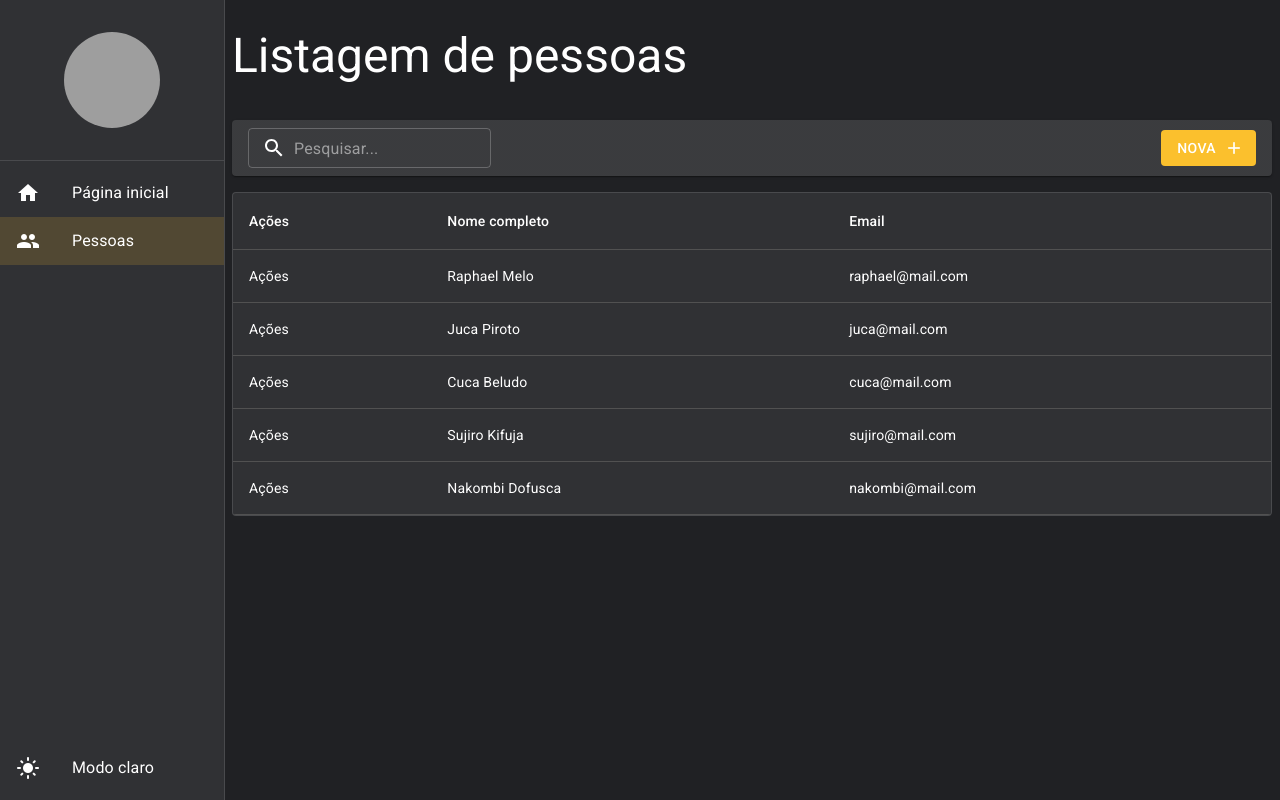
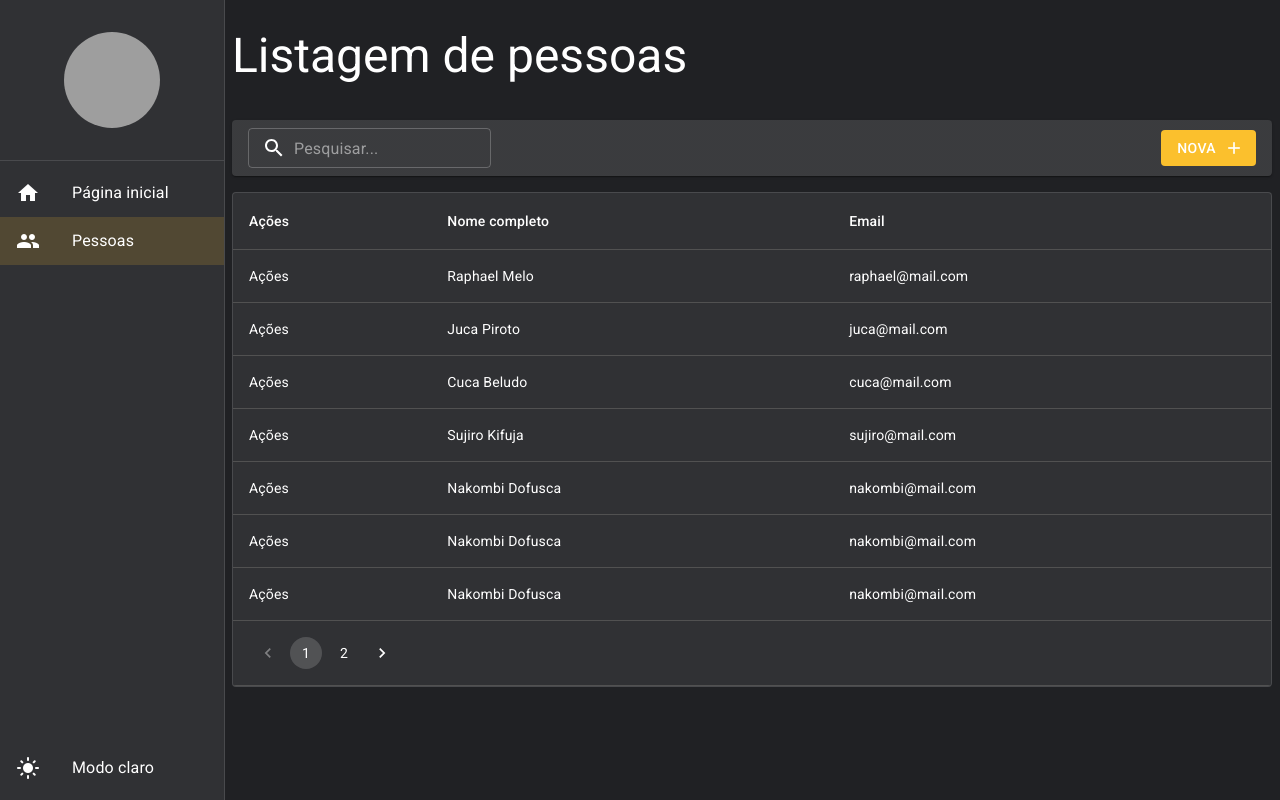
Before and after one commit to raphaelcmelo/tsintro, a React (Create React App) app: page /people in a window 1280 px wide. Built offline with nearby package versions, Linux system fonts and the light colour scheme; data requests are answered from the project's data file; grey boxes are pictures that could not be loaded.

Commit message:
feat: add list pagination

```diff
--- a/mock/database.json
+++ b/mock/database.json
@@ -29,6 +29,42 @@
       "email": "nakombi@mail.com",
       "cityId": 1,
       "fullName": "Nakombi Dofusca"
+    },
+    {
+      "id": 6,
+      "email": "nakombi@mail.com",
+      "cityId": 1,
+      "fullName": "Nakombi Dofusca"
+    },
+    {
+      "id": 7,
+      "email": "nakombi@mail.com",
+      "cityId": 1,
+      "fullName": "Nakombi Dofusca"
+    },
+    {
+      "id": 8,
+      "email": "nakombi@mail.com",
+      "cityId": 1,
+      "fullName": "Nakombi Dofusca"
+    },
+    {
+      "id": 9,
+      "email": "nakombi@mail.com",
+      "cityId": 1,
+      "fullName": "Nakombi Dofusca"
+    },
+    {
+      "id": 10,
+      "email": "nakombi@mail.com",
+      "cityId": 1,
+      "fullName": "Nakombi Dofusca"
+    },
+    {
+      "id": 11,
+      "email": "nakombi@mail.com",
+      "cityId": 1,
+      "fullName": "Nakombi Docorcel"
     }
   ]
 }
--- a/src/environment/index.ts
+++ b/src/environment/index.ts
@@ -4,7 +4,7 @@ export const Environment = {
 /**
  * Define a quantidade de linhas a ser carregada por padrão nas listagens.
  */
-	LINES_LIMIT: 10,
+	LINES_LIMIT: 7,
 	/**
  * Define o texto padrão de dentro dos inputs
  */
--- a/src/pages/people/PeopleList.tsx
+++ b/src/pages/people/PeopleList.tsx
@@ -1,5 +1,5 @@
 import { useEffect, useMemo, useState } from 'react';
-import { LinearProgress, Paper, Table, TableBody, TableCell, TableContainer, TableFooter, TableHead, TableRow } from '@mui/material';
+import { LinearProgress, Pagination, Paper, Table, TableBody, TableCell, TableContainer, TableFooter, TableHead, TableRow } from '@mui/material';
 import { useSearchParams } from 'react-router-dom';
 
 import { IListPeople, PeopleService } from '../../shared/services/api/people/PeopleService';
@@ -21,11 +21,15 @@ export const PeopleList: React.FC = () => {
 		return searchParams.get('find') || '';
 	}, [searchParams]);
 
+	const page = useMemo(() => {
+		return Number(searchParams.get('page') || '1');
+	}, [searchParams]);
+
 	useEffect(() => {
 		setIsLoading(true);
 
 		debounce(() => {
-			PeopleService.getAll(1, find)
+			PeopleService.getAll(page, find)
 				.then((result) => {
 					setIsLoading(false);
 
@@ -39,7 +43,7 @@ export const PeopleList: React.FC = () => {
 					}
 				});
 		});
-	}, [find]);
+	}, [find, page]);
 
 	return (
 		<BaseLayout
@@ -49,7 +53,7 @@ export const PeopleList: React.FC = () => {
 					showSearchInput={true}
 					textNewButton='Nova'
 					textSearch={find}
-					onChangeTextSearch={text => setSearchParams({ find: text }, { replace: true })}
+					onChangeTextSearch={text => setSearchParams({ find: text, page: '1' }, { replace: true })}
 				/>
 			}
 		>
@@ -84,6 +88,17 @@ export const PeopleList: React.FC = () => {
 								</TableCell>
 							</TableRow>
 						)}
+						{(totalCount > 0 && totalCount > Environment.LINES_LIMIT) && (
+							<TableRow>
+								<TableCell colSpan={3}>
+									<Pagination
+										page={page}
+										count={Math.ceil(totalCount / Environment.LINES_LIMIT)}
+										onChange={(_, newPage) => setSearchParams({ find, page: newPage.toString() }, { replace: true })}
+									/>
+								</TableCell>
+							</TableRow>
+						)}
 					</TableFooter>
 				</Table>
 			</TableContainer>
--- a/src/shared/services/api/people/PeopleService.ts
+++ b/src/shared/services/api/people/PeopleService.ts
@@ -22,7 +22,7 @@ type TPeopleWithTotalCount = {
 
 const getAll = async (page = 1, filter = ''): Promise<TPeopleWithTotalCount | Error> => {
 	try {
-		const urlRelative = `/people?_page${page}&_limit=${Environment.LINES_LIMIT}&fullName_like=${filter}`;
+		const urlRelative = `/people?_page=${page}&_limit=${Environment.LINES_LIMIT}&fullName_like=${filter}`;
 		const { data, headers } = await Api.get(urlRelative);
 
 		if (data) {
```
